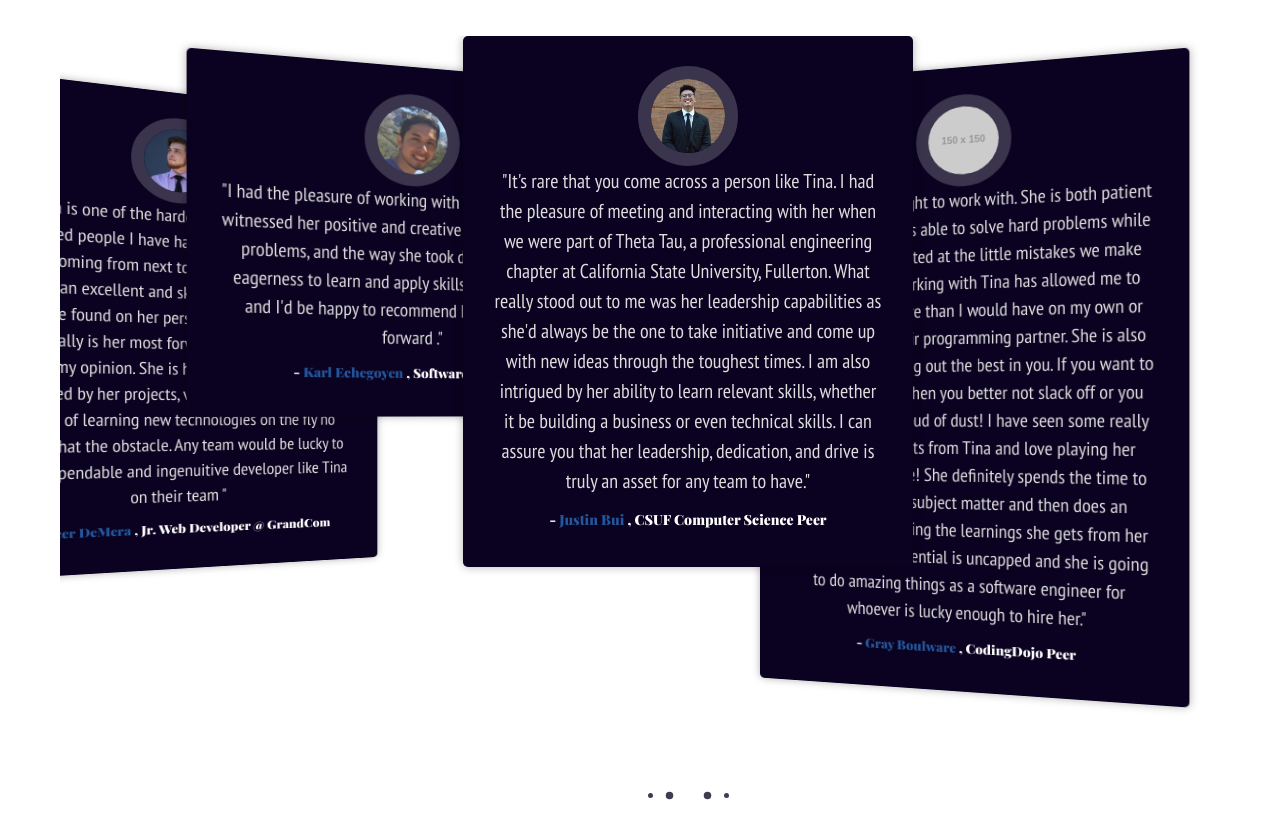
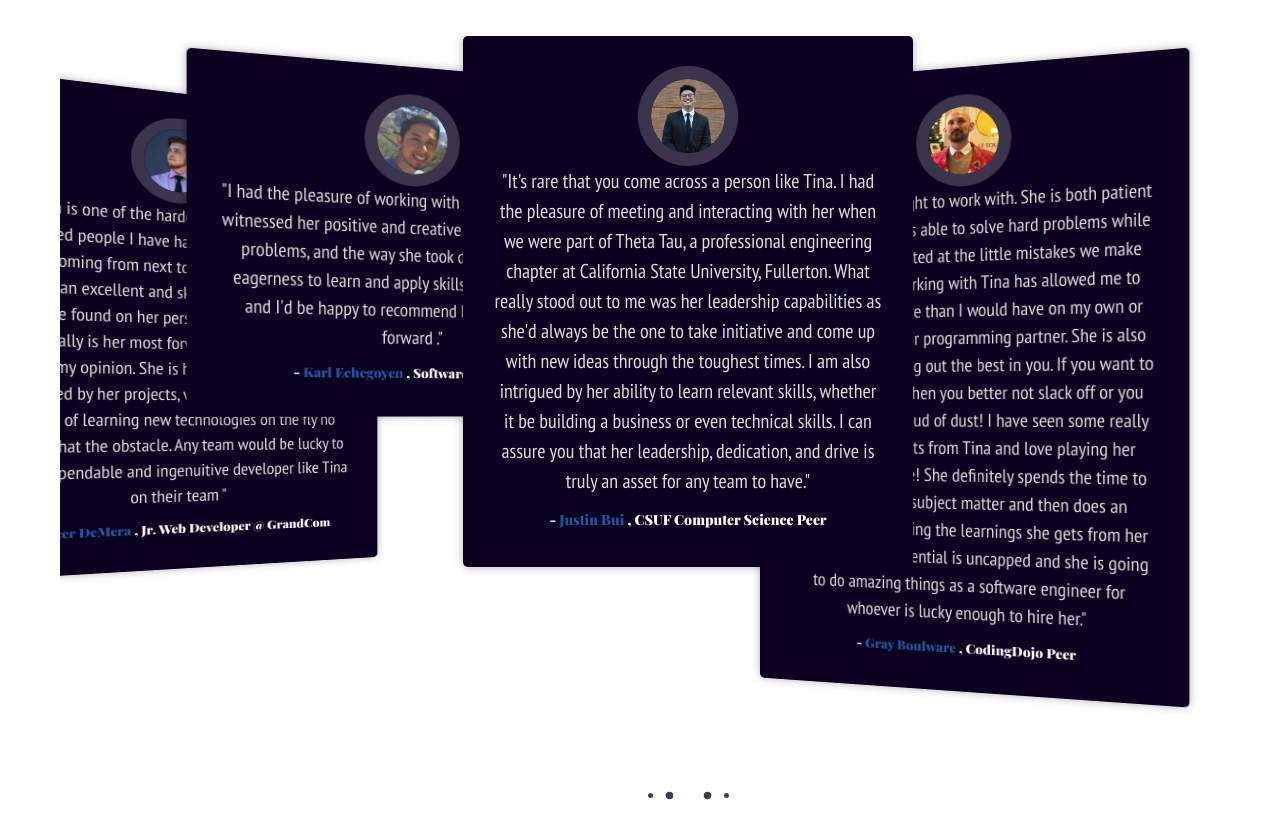
Before and after one commit to tmchuynh/personal-website, a website: page about.html in a window 1280 px wide. Shown: the part 1206-2045 px from the top of the page. Drawn offline with nearby package versions, Linux system fonts and the light colour scheme; placeholder pictures from the web are drawn by us.

Commit message:
add photo

```diff
--- a/about.html
+++ b/about.html
@@ -165,7 +165,7 @@
                     <h2>- <a href="https://www.linkedin.com/in/justinbui3493/" >Justin Bui</a> , CSUF Computer Science Peer</h2>
                 </label>
                 <label class="item" for="t-4">
-                    <img src="https://dummyimage.com/150" alt="picture">
+                    <img src="public/imgs/45648996432.jpeg" alt="picture">
                     <p>"Tina is such a delight to work with. She is both patient and driven, so she is able to solve hard problems while not getting frustrated at the little mistakes we make along the way. Working with Tina has allowed me to learn so much more than I would have on my own or with a different pair programming partner. She is also very good at bringing out the best in you. If you want to keep up with her, then you better not slack off or you will get left in a cloud of dust!
 
                         I have seen some really impressive projects from Tina and love playing her minesweeper game! She definitely spends the time to learn about the subject matter and then does an excellent job applying the learnings she gets from her research. Tina's potential is uncapped and she is going to do amazing things as a software engineer for whoever is lucky enough to hire her."</p>
```
Also changed, not shown: public/imgs/45648996432.jpeg (added).
